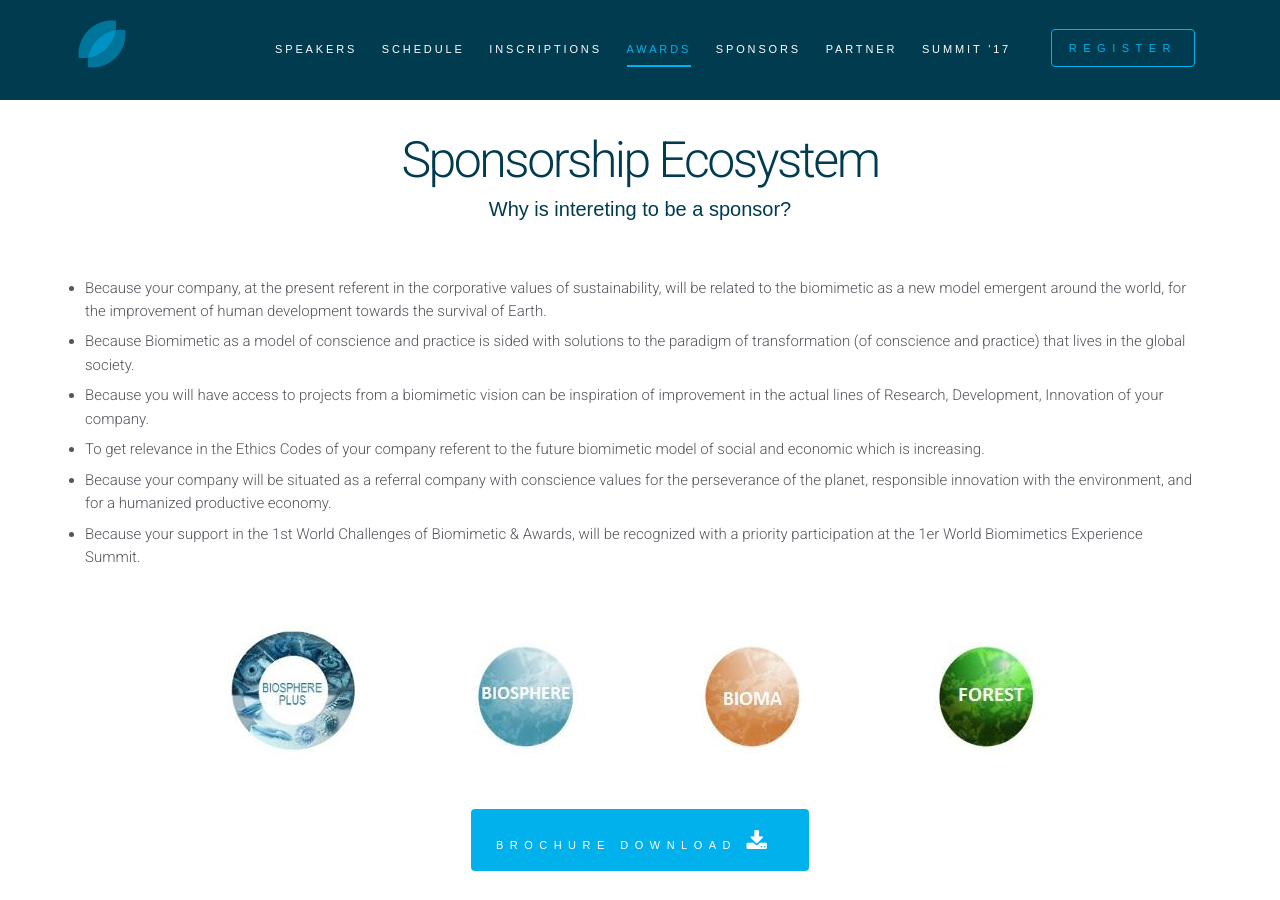
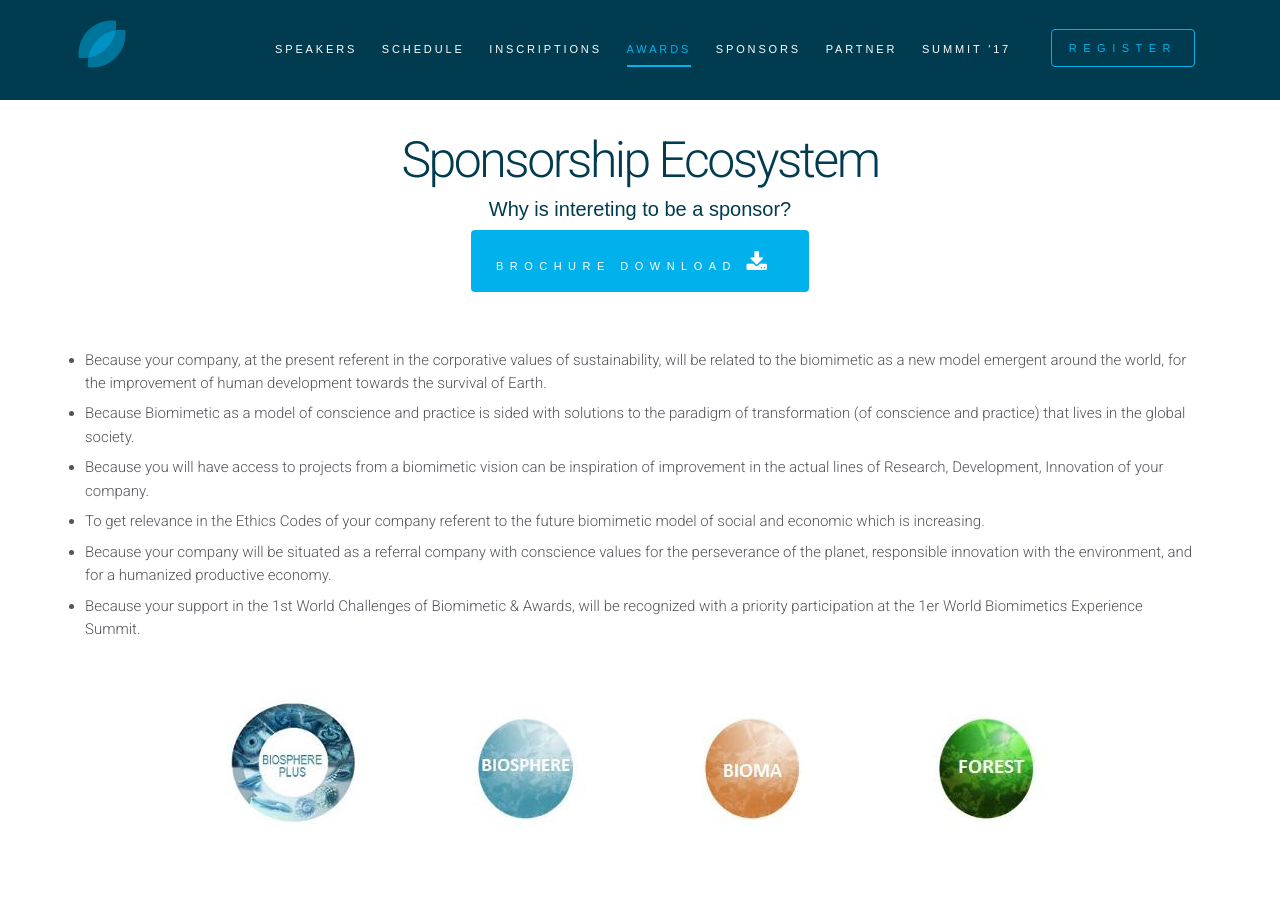
Before and after one commit to BiomimeticChallenges/biomimeticchallenges.github.io, a Jekyll site: the page built from index.html, in a window 1280 px wide and 900 px high, scrolled down 10425 px. Built offline with Jekyll 4.4.1, drawn with Linux system fonts in a browser that asks for light colours; nearby versions of some CDN libraries; some web fonts are replaced; library files that are not in the unit come from our copies.

Commit message:
Brochure al començament de la secció.

```diff
--- a/_includes/sponsors.html
+++ b/_includes/sponsors.html
@@ -3,6 +3,7 @@
 
 				<h3>Sponsorship Ecosystem</h3>
 				<h6>Why is intereting to be a sponsor?</h6>
+				<p><a href="/assets/img/sponsors/sponshorship-brochure-wbcha.pdf" class="btn btn-md" download="Brochure Sponsorship">Brochure download <span class="fa fa-download fa-inverse fa-2x"></span></a></p>
 				<br />
 				<br />
 
@@ -32,7 +33,6 @@
 					<div class="sponsor inline"><img src="assets/img/bioma-sponsorship-wbcha.jpg" alt=""></div>
 					<div class="sponsor inline"><img src="assets/img/forest-sponsorship-wbcha.jpg" alt=""></div>
 				</div>
-				<p><a href="/assets/img/sponsors/sponshorship-brochure-wbcha.pdf" class="btn btn-md" download="Brochure Sponsorship">Brochure download <span class="fa fa-download fa-inverse fa-2x"></span></a></p>
 			</div>
 			<hr/>
 		</div>
```
